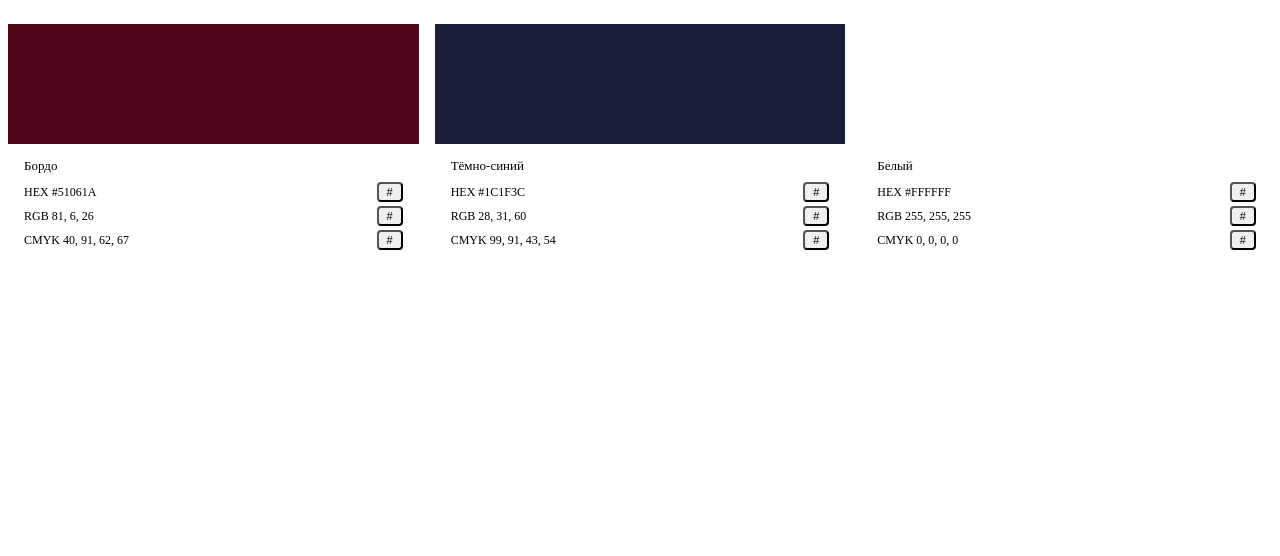
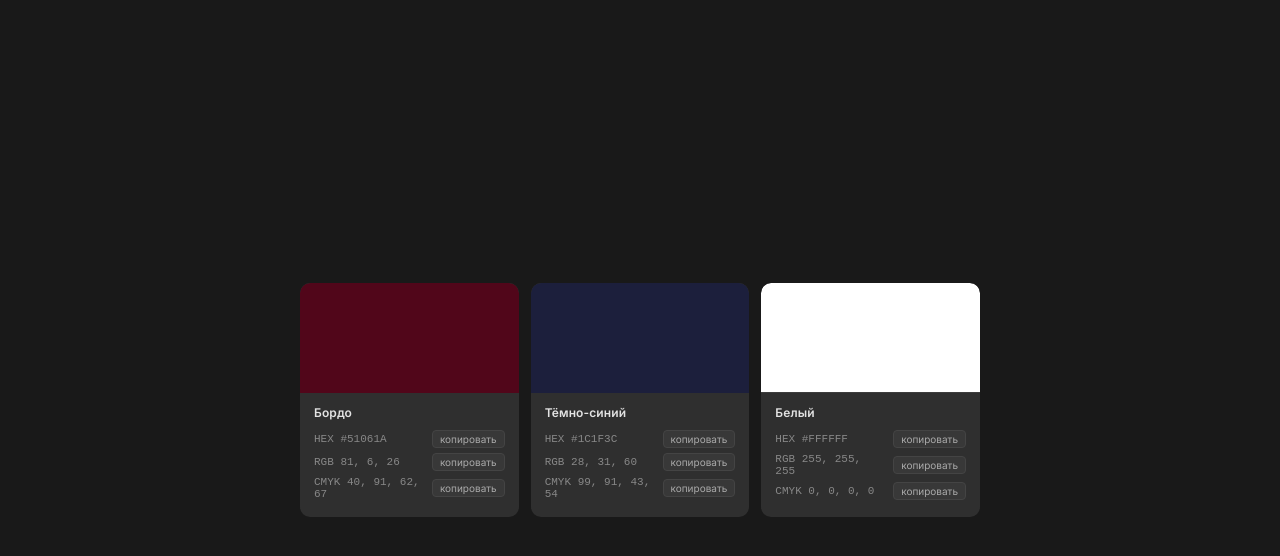
Before and after one commit to blvryfvce/Tumar, a plain HTML site: page index.html in a window 1280 px wide. Drawn offline with Linux system fonts and the light colour scheme.

Commit message:
index.html

```diff
--- a/index.html
+++ b/index.html
@@ -1,60 +1,117 @@
-<div style="display:grid;grid-template-columns:repeat(3,1fr);gap:16px;padding:1rem 0">
+<!DOCTYPE html>
+<html lang="ru">
+<head>
+<meta charset="UTF-8">
+<meta name="viewport" content="width=device-width, initial-scale=1.0">
+<title>TUMAR Group — Цветовая палитра</title>
+<link href="https://fonts.googleapis.com/css2?family=Inter:wght@400;500;600&display=swap" rel="stylesheet">
+<style>
+  * { margin: 0; padding: 0; box-sizing: border-box; }
+  body {
+    font-family: 'Inter', -apple-system, BlinkMacSystemFont, sans-serif;
+    background: #191919;
+    display: flex;
+    align-items: center;
+    justify-content: center;
+    min-height: 100vh;
+    padding: 24px;
+  }
+  .grid {
+    display: grid;
+    grid-template-columns: repeat(3, 1fr);
+    gap: 12px;
+    max-width: 680px;
+    width: 100%;
+  }
+  .card {
+    background: #2f2f2f;
+    border-radius: 10px;
+    overflow: hidden;
+  }
+  .swatch {
+    height: 110px;
+    border-radius: 10px 10px 0 0;
+  }
+  .swatch-white {
+    border-bottom: 1px solid #3d3d3d;
+  }
+  .info { padding: 12px 14px; }
+  .name {
+    font-size: 12px;
+    font-weight: 600;
+    color: #e3e3e3;
+    margin-bottom: 10px;
+    letter-spacing: 0.01em;
+  }
+  .row {
+    display: flex;
+    align-items: center;
+    justify-content: space-between;
+    margin-bottom: 5px;
+  }
+  .code {
+    font-size: 11px;
+    font-family: 'SF Mono', 'Fira Code', 'Courier New', monospace;
+    color: #888;
+  }
+  .copy-btn {
+    font-size: 10px;
+    padding: 2px 7px;
+    border: 1px solid #444;
+    border-radius: 4px;
+    background: #383838;
+    cursor: pointer;
+    color: #aaa;
+    font-family: 'Inter', sans-serif;
+    transition: background 0.15s, color 0.15s;
+    flex-shrink: 0;
+    margin-left: 6px;
+  }
+  .copy-btn:hover { background: #444; color: #e0e0e0; }
+  .copy-btn.copied { background: #1e3a2a; border-color: #2d6a4f; color: #6fcf97; }
+</style>
+</head>
+<body>
+<div class="grid">
 
-  <div style="border-radius:var(--border-radius-lg);overflow:hidden;border:0.5px solid var(--color-border-tertiary)">
-    <div style="background:#51061A;height:120px"></div>
-    <div style="padding:14px 16px;background:var(--color-background-primary)">
-      <p style="font-size:13px;font-weight:500;color:var(--color-text-primary);margin:0 0 8px">Бордо</p>
-      <div style="display:flex;align-items:center;justify-content:space-between;margin-bottom:4px">
-        <span style="font-size:12px;color:var(--color-text-secondary);font-family:var(--font-mono)">HEX #51061A</span>
-        <button onclick="navigator.clipboard.writeText('#51061A')" style="font-size:11px;padding:2px 8px;cursor:pointer;border-radius:4px">#</button>
-      </div>
-      <div style="display:flex;align-items:center;justify-content:space-between;margin-bottom:4px">
-        <span style="font-size:12px;color:var(--color-text-secondary);font-family:var(--font-mono)">RGB 81, 6, 26</span>
-        <button onclick="navigator.clipboard.writeText('rgb(81, 6, 26)')" style="font-size:11px;padding:2px 8px;cursor:pointer;border-radius:4px">#</button>
-      </div>
-      <div style="display:flex;align-items:center;justify-content:space-between">
-        <span style="font-size:12px;color:var(--color-text-secondary);font-family:var(--font-mono)">CMYK 40, 91, 62, 67</span>
-        <button onclick="navigator.clipboard.writeText('40, 91, 62, 67')" style="font-size:11px;padding:2px 8px;cursor:pointer;border-radius:4px">#</button>
-      </div>
+  <div class="card">
+    <div class="swatch" style="background:#51061A"></div>
+    <div class="info">
+      <p class="name">Бордо</p>
+      <div class="row"><span class="code">HEX #51061A</span><button class="copy-btn" onclick="copy(this,'#51061A')">копировать</button></div>
+      <div class="row"><span class="code">RGB 81, 6, 26</span><button class="copy-btn" onclick="copy(this,'rgb(81, 6, 26)')">копировать</button></div>
+      <div class="row"><span class="code">CMYK 40, 91, 62, 67</span><button class="copy-btn" onclick="copy(this,'40, 91, 62, 67')">копировать</button></div>
     </div>
   </div>
 
-  <div style="border-radius:var(--border-radius-lg);overflow:hidden;border:0.5px solid var(--color-border-tertiary)">
-    <div style="background:#1C1F3C;height:120px"></div>
-    <div style="padding:14px 16px;background:var(--color-background-primary)">
-      <p style="font-size:13px;font-weight:500;color:var(--color-text-primary);margin:0 0 8px">Тёмно-синий</p>
-      <div style="display:flex;align-items:center;justify-content:space-between;margin-bottom:4px">
-        <span style="font-size:12px;color:var(--color-text-secondary);font-family:var(--font-mono)">HEX #1C1F3C</span>
-        <button onclick="navigator.clipboard.writeText('#1C1F3C')" style="font-size:11px;padding:2px 8px;cursor:pointer;border-radius:4px">#</button>
-      </div>
-      <div style="display:flex;align-items:center;justify-content:space-between;margin-bottom:4px">
-        <span style="font-size:12px;color:var(--color-text-secondary);font-family:var(--font-mono)">RGB 28, 31, 60</span>
-        <button onclick="navigator.clipboard.writeText('rgb(28, 31, 60)')" style="font-size:11px;padding:2px 8px;cursor:pointer;border-radius:4px">#</button>
-      </div>
-      <div style="display:flex;align-items:center;justify-content:space-between">
-        <span style="font-size:12px;color:var(--color-text-secondary);font-family:var(--font-mono)">CMYK 99, 91, 43, 54</span>
-        <button onclick="navigator.clipboard.writeText('99, 91, 43, 54')" style="font-size:11px;padding:2px 8px;cursor:pointer;border-radius:4px">#</button>
-      </div>
+  <div class="card">
+    <div class="swatch" style="background:#1C1F3C"></div>
+    <div class="info">
+      <p class="name">Тёмно-синий</p>
+      <div class="row"><span class="code">HEX #1C1F3C</span><button class="copy-btn" onclick="copy(this,'#1C1F3C')">копировать</button></div>
+      <div class="row"><span class="code">RGB 28, 31, 60</span><button class="copy-btn" onclick="copy(this,'rgb(28, 31, 60)')">копировать</button></div>
+      <div class="row"><span class="code">CMYK 99, 91, 43, 54</span><button class="copy-btn" onclick="copy(this,'99, 91, 43, 54')">копировать</button></div>
     </div>
   </div>
 
-  <div style="border-radius:var(--border-radius-lg);overflow:hidden;border:0.5px solid var(--color-border-tertiary)">
-    <div style="background:#ffffff;height:120px;border-bottom:0.5px solid var(--color-border-tertiary)"></div>
-    <div style="padding:14px 16px;background:var(--color-background-primary)">
-      <p style="font-size:13px;font-weight:500;color:var(--color-text-primary);margin:0 0 8px">Белый</p>
-      <div style="display:flex;align-items:center;justify-content:space-between;margin-bottom:4px">
-        <span style="font-size:12px;color:var(--color-text-secondary);font-family:var(--font-mono)">HEX #FFFFFF</span>
-        <button onclick="navigator.clipboard.writeText('#FFFFFF')" style="font-size:11px;padding:2px 8px;cursor:pointer;border-radius:4px">#</button>
-      </div>
-      <div style="display:flex;align-items:center;justify-content:space-between;margin-bottom:4px">
-        <span style="font-size:12px;color:var(--color-text-secondary);font-family:var(--font-mono)">RGB 255, 255, 255</span>
-        <button onclick="navigator.clipboard.writeText('rgb(255, 255, 255)')" style="font-size:11px;padding:2px 8px;cursor:pointer;border-radius:4px">#</button>
-      </div>
-      <div style="display:flex;align-items:center;justify-content:space-between">
-        <span style="font-size:12px;color:var(--color-text-secondary);font-family:var(--font-mono)">CMYK 0, 0, 0, 0</span>
-        <button onclick="navigator.clipboard.writeText('0, 0, 0, 0')" style="font-size:11px;padding:2px 8px;cursor:pointer;border-radius:4px">#</button>
-      </div>
+  <div class="card">
+    <div class="swatch swatch-white" style="background:#FFFFFF"></div>
+    <div class="info">
+      <p class="name">Белый</p>
+      <div class="row"><span class="code">HEX #FFFFFF</span><button class="copy-btn" onclick="copy(this,'#FFFFFF')">копировать</button></div>
+      <div class="row"><span class="code">RGB 255, 255, 255</span><button class="copy-btn" onclick="copy(this,'rgb(255, 255, 255)')">копировать</button></div>
+      <div class="row"><span class="code">CMYK 0, 0, 0, 0</span><button class="copy-btn" onclick="copy(this,'0, 0, 0, 0')">копировать</button></div>
     </div>
   </div>
 
 </div>
+<script>
+function copy(btn, text) {
+  navigator.clipboard.writeText(text);
+  btn.textContent = '✓ готово';
+  btn.classList.add('copied');
+  setTimeout(() => { btn.textContent = 'копировать'; btn.classList.remove('copied'); }, 2000);
+}
+</script>
+</body>
+</html>
```
